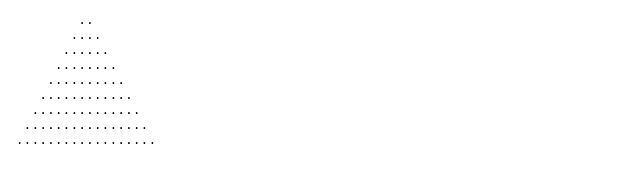
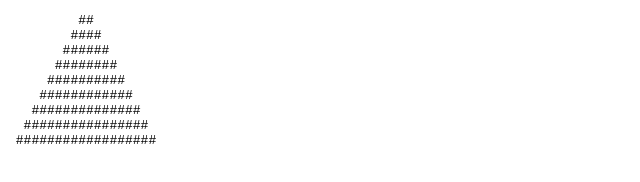
Before and after one commit to ESheikhz/A-pyramid-generator, a plain HTML site: page pyramid.html in a window 1280 px wide. Shown: the whole page, without its empty margins (0-640 px from the left). Drawn offline with Linux system fonts and the light colour scheme.

Commit message:
Update pyramid.html

```diff
--- a/pyramid.html
+++ b/pyramid.html
@@ -6,7 +6,7 @@
   <body>
     <pre id="output"></pre>
     <script>
-        const character = ".";
+        const character = "#";
         const count = 10;
         const rows = [];
         let inverted = false;
```
